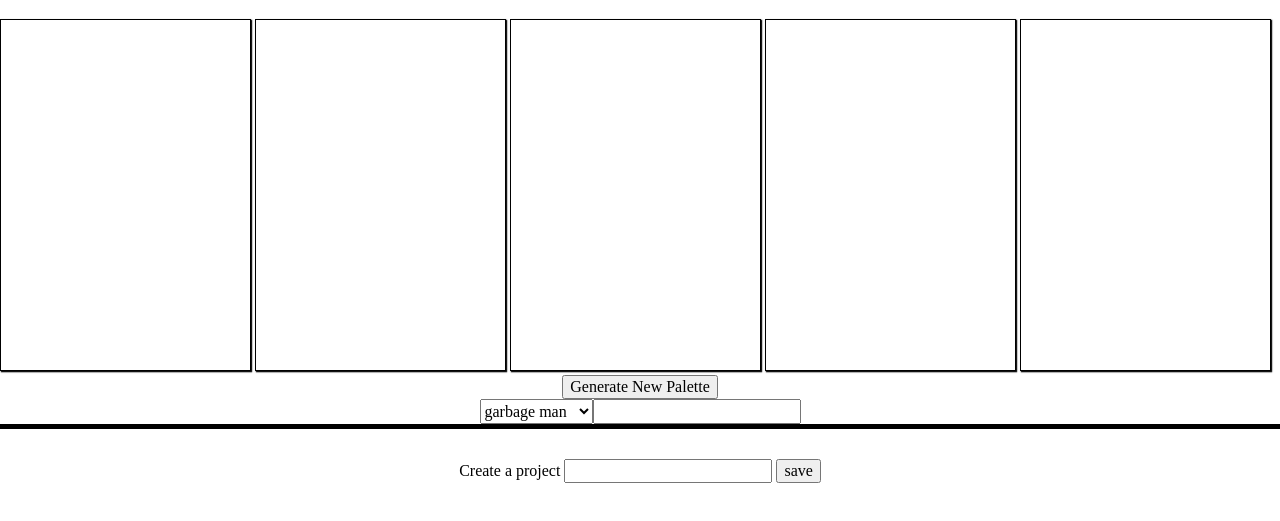
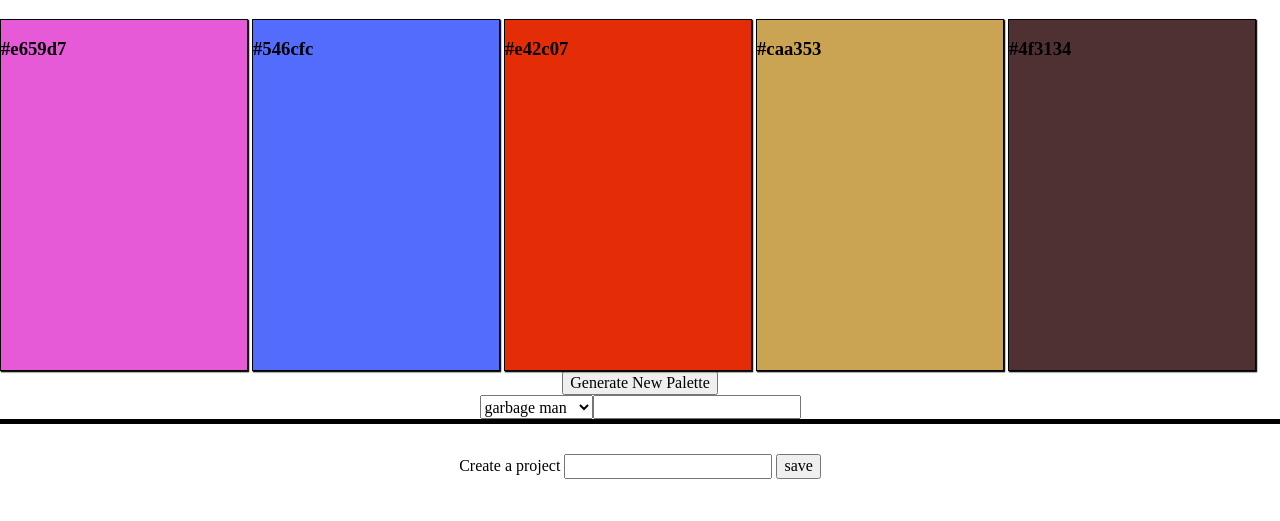
Before and after one commit to Awiedenman/palette-picker, a website: page public/index.html in a window 1280 px wide. Shown: the part 61-582 px from the top of the page. Drawn offline with Linux system fonts and the light colour scheme.

Commit message:
get random color and hex code on color pallete

```diff
--- a/public/index.html
+++ b/public/index.html
@@ -16,20 +16,20 @@
     </header>
     <main>
       <div class="palette">
+        <div class="box palette-color-0">
+          <h3 class="hex-0"></h3>
+        </div>
         <div class="box palette-color-1">
-          <h3 class="hex"></h3>
+          <h3 class="hex-1"></h3>
         </div>
         <div class="box palette-color-2">
-          <h3 class="hex"></h3>
+          <h3 class="hex-2"></h3>
         </div>
         <div class="box palette-color-3">
-          <h3 class="hex"></h3>
+          <h3 class="hex-3"></h3>
         </div>
         <div class="box palette-color-4">
-          <h3 class="hex"></h3>
-        </div>
-        <div class="box palette-color-5">
-          <h3 class="hex"></h3>
+          <h3 class="hex-4"></h3>
         </div>
         <button class="palette-generate-button">Generate New Palette</button>
       </div>
@@ -50,6 +50,5 @@
       </label>
     </section>
     <script type="text/javascript" src="script.js"></script>
-
   </body>
 </html>
--- a/public/script.js
+++ b/public/script.js
@@ -1,14 +1,24 @@
-var generateBtn = document.querySelector(".palette-generate-button")
-generateBtn.addEventListener("click", randomColor);
+// window.onload = randomColor();
+var generatePaletteBtn = document.querySelector(".palette-generate-button")
+  // console.log('button', generatePaletteBtn)
+  generatePaletteBtn.addEventListener("click", randomColor);
 
 randomColor();
+
+function newColor() {
+  return '#' + Math.floor(Math.random() * 16777215).toString(16);
+}
 
 function randomColor(e) {
   // e.preventDefault();
   console.log('click')
-  for (let i = 0; i < 6; i++) {
-    var color = document.querySelector(`.palette-color${i}`);
-    console.log(color);
-    var hex = document.querySelector(`.hex-${i}`);
+  for (let i = 0; i < 5; i++) {
+    var paletteColor = newColor();
+    document.querySelector(`.hex-${i}`).innerText = paletteColor;
+    // console.log('color', `.palette-color${i}`);
+    document.querySelector(`.palette-color-${i}`).style.background = paletteColor;
+    // console.log();
+    // console.log(color);
+    // hex.innerText(randomColor);
   }
 }
--- a/public/styles.css
+++ b/public/styles.css
@@ -5,7 +5,7 @@
 .box {
   display: inline-block;
   height: 350px;
-  width: calc(20% - 7px);
+  width: calc(20% - 10px);
   border: 1px solid black;
   box-shadow: 1px 1px 1px 0.15px;
 }
```
